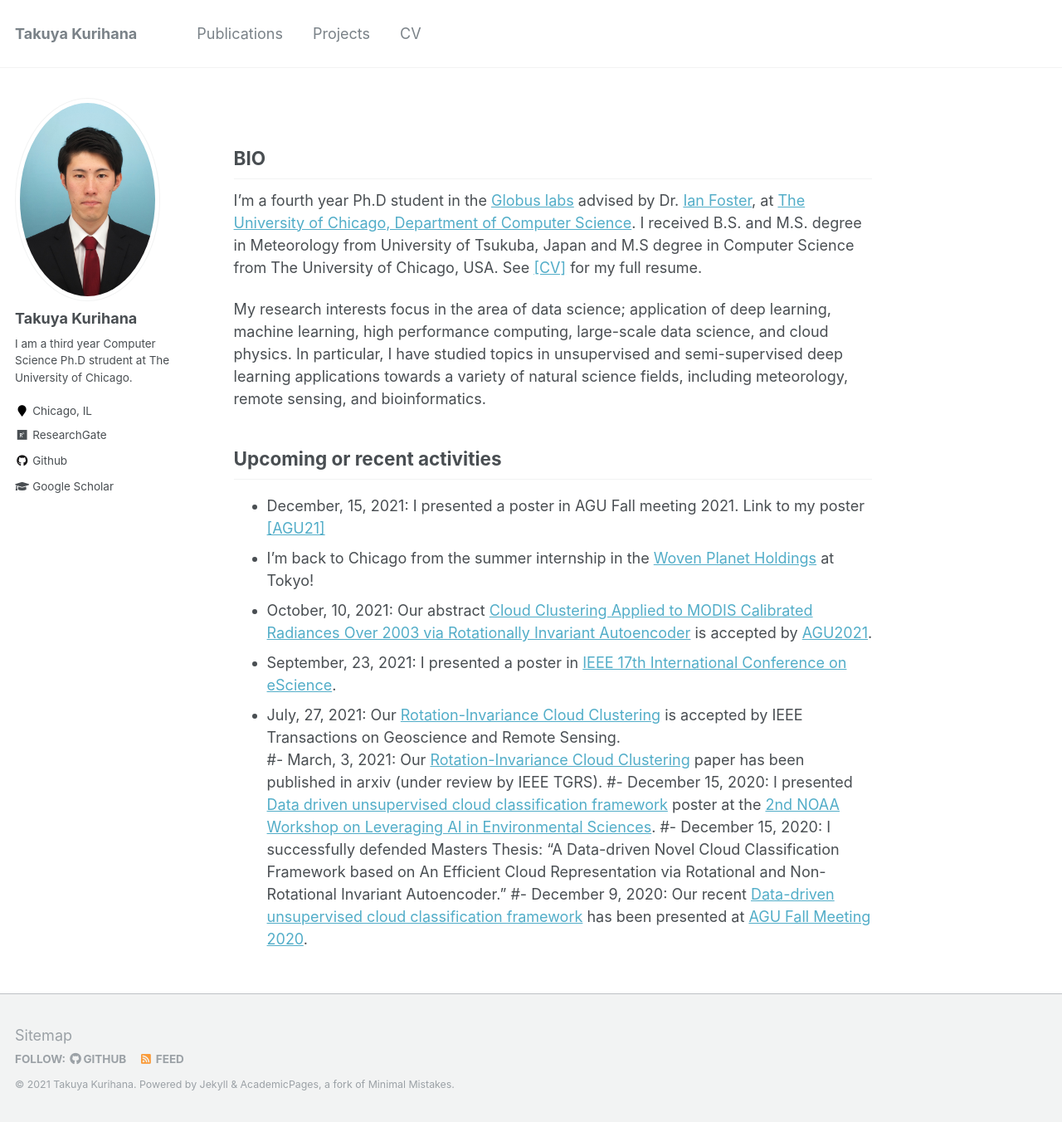
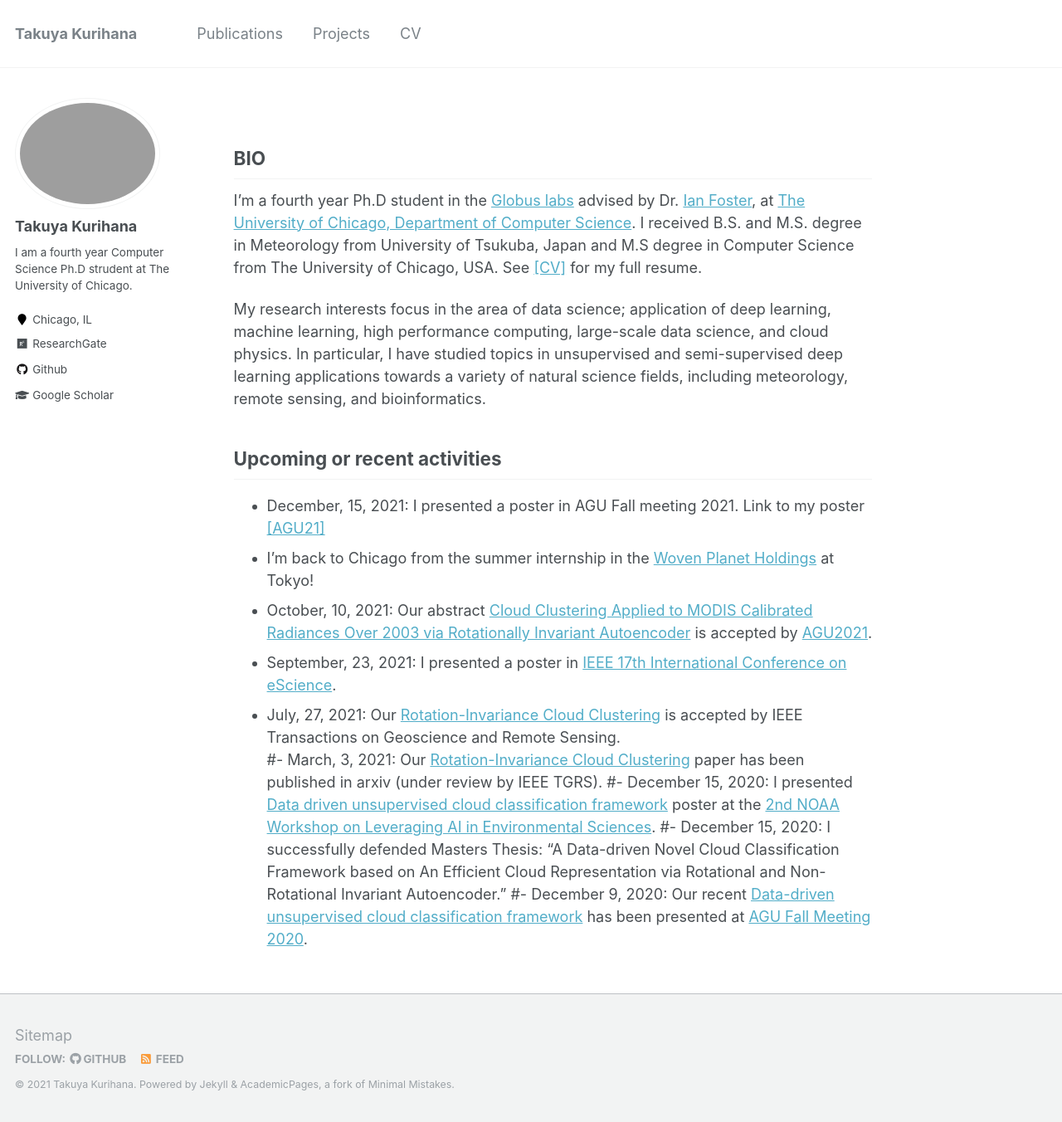
Before and after one commit to TakGlobus/takuyakurihana.github.io, a Jekyll site: the page built from _pages/about.md, in a window 1280 px wide and 1352 px high. Shown: the whole window at 83% size. Built offline with Jekyll 4.4.1, drawn with Linux system fonts in a browser that asks for light colours.

Commit message:
update _config

```diff
--- a/_config.yml
+++ b/_config.yml
@@ -81,8 +81,8 @@
 # Site Author
 author:
   name             : "Takuya Kurihana"
-  avatar           : "headshot.jpg"
-  bio              : "I am a third year Computer Science Ph.D strudent at The University of Chicago."
+  avatar           : "headshot2.jpg"
+  bio              : "I am a fourth year Computer Science Ph.D strudent at The University of Chicago."
   location         : "Chicago, IL"
   employer         :
   pubmed           : #"https://www.ncbi.nlm.nih.gov/pubmed/?term=john+snow"
```
